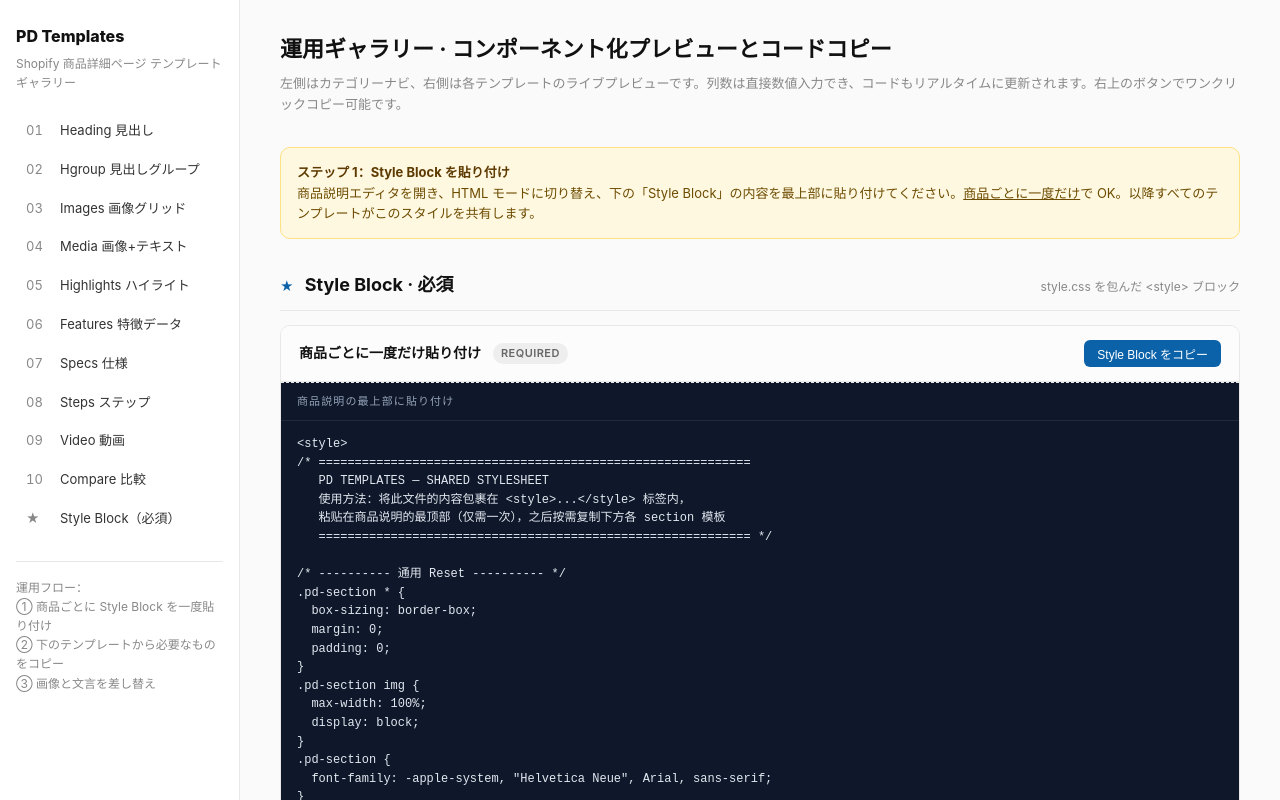
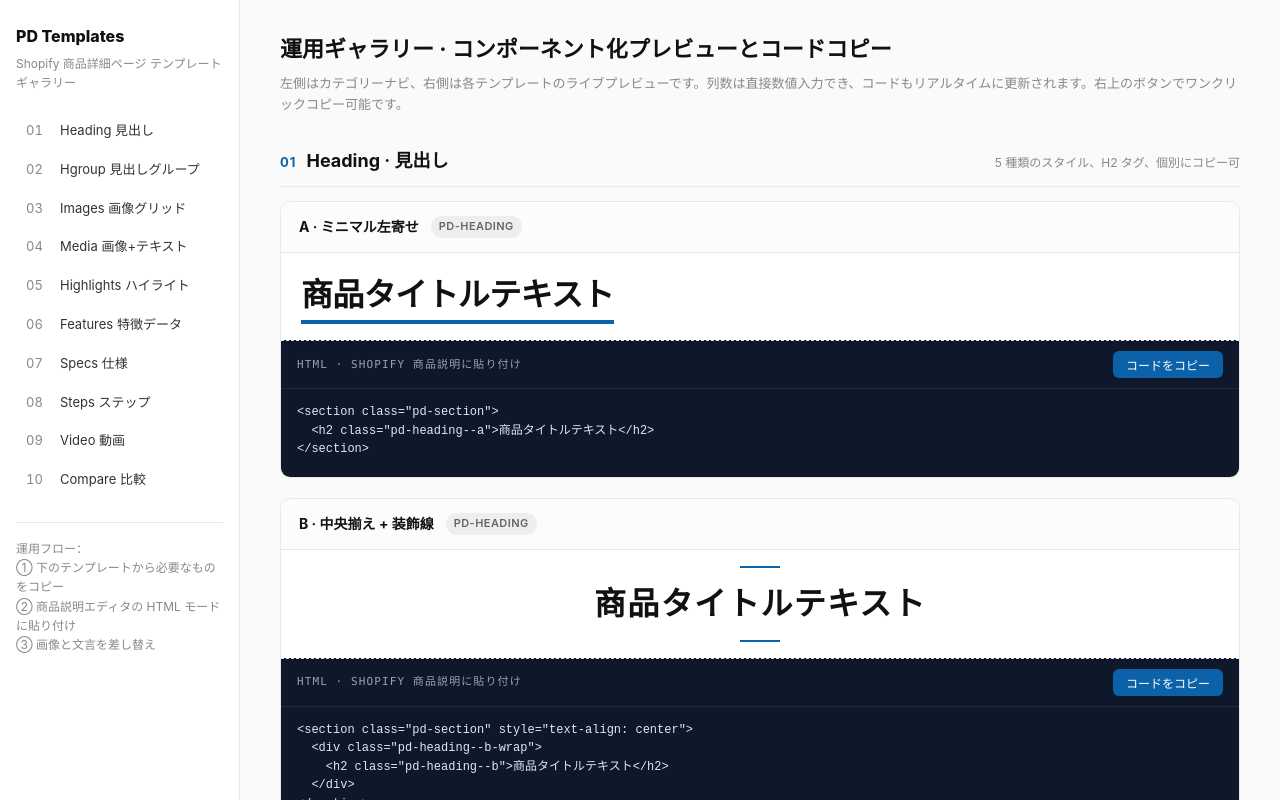
Before and after one commit to navic-nagoya/content-templates, a Vue app: page / in a window 1280 px wide. Shown: the top 800 px of the page. Built offline with nearby package versions, Linux system fonts and the light colour scheme.

Commit message:
docs: Remove Style Block process from AGENTS.md, README.md, and related documentation; clarify that styles are now managed by developers in Shopify themes

```diff
--- a/src/App.vue
+++ b/src/App.vue
@@ -1,5 +1,4 @@
 <script setup>
-import { ref } from 'vue'
 import HeadingSection from './components/sections/HeadingSection.vue'
 import HgroupSection from './components/sections/HgroupSection.vue'
 import ImagesSection from './components/sections/ImagesSection.vue'
@@ -10,7 +9,6 @@ import SpecsSection from './components/sections/SpecsSection.vue'
 import StepsSection from './components/sections/StepsSection.vue'
 import VideoSection from './components/sections/VideoSection.vue'
 import CompareSection from './components/sections/CompareSection.vue'
-import CopyButton from './components/CopyButton.vue'
 
 const NAV = [
   { num: '01', id: 'heading', label: 'Heading 見出し' },
@@ -24,19 +22,6 @@ const NAV = [
   { num: '09', id: 'video', label: 'Video 動画' },
   { num: '10', id: 'compare', label: 'Compare 比較' }
 ]
-
-// The `style.css` file content is fetched once and exposed as a <style>…</style>
-// block operators can paste at the top of their Shopify HTML editor.
-const styleBlock = ref('style.css を読み込み中…')
-fetch(new URL('../style.css', import.meta.url))
-  .then((r) => r.text())
-  .then((css) => {
-    styleBlock.value = `<style>\n${css}\n</style>`
-  })
-  .catch(() => {
-    styleBlock.value =
-      '読み込みに失敗しました。リポジトリ直下の style.css を直接開いてコピーしてください。'
-  })
 </script>
 
 <template>
@@ -49,15 +34,11 @@ fetch(new URL('../style.css', import.meta.url))
           <span class="app-nav__num">{{ n.num }}</span>
           <span>{{ n.label }}</span>
         </a>
-        <a href="#style-block">
-          <span class="app-nav__num">★</span>
-          <span>Style Block（必須）</span>
-        </a>
       </nav>
       <div class="app-sidebar__footer">
         運用フロー：<br />
-        ① 商品ごとに Style Block を一度貼り付け<br />
-        ② 下のテンプレートから必要なものをコピー<br />
+        ① 下のテンプレートから必要なものをコピー<br />
+        ② 商品説明エディタの HTML モードに貼り付け<br />
         ③ 画像と文言を差し替え
       </div>
     </aside>
@@ -69,36 +50,6 @@ fetch(new URL('../style.css', import.meta.url))
           左側はカテゴリーナビ、右側は各テンプレートのライブプレビューです。列数は直接数値入力でき、コードもリアルタイムに更新されます。右上のボタンでワンクリックコピー可能です。
         </p>
       </header>
-
-      <div class="app-callout">
-        <div>
-          <strong>ステップ 1：Style Block を貼り付け</strong><br />
-          商品説明エディタを開き、HTML モードに切り替え、下の「Style Block」の内容を最上部に貼り付けてください。<u>商品ごとに一度だけ</u>で OK。以降すべてのテンプレートがこのスタイルを共有します。
-        </div>
-      </div>
-
-      <section id="style-block" class="tpl-section">
-        <header class="tpl-section__head">
-          <span class="tpl-section__num">★</span>
-          <h3 class="tpl-section__title">Style Block · 必須</h3>
-          <p class="tpl-section__desc">style.css を包んだ &lt;style&gt; ブロック</p>
-        </header>
-        <div class="tpl-card">
-          <div class="tpl-card__head">
-            <h4 class="tpl-card__name">商品ごとに一度だけ貼り付け</h4>
-            <span class="tpl-card__badge">required</span>
-            <div class="tpl-card__controls">
-              <CopyButton :text="styleBlock" label="Style Block をコピー" />
-            </div>
-          </div>
-          <div class="tpl-card__code">
-            <div class="tpl-card__code-head">
-              <span class="tpl-card__code-title">商品説明の最上部に貼り付け</span>
-            </div>
-            <pre><code>{{ styleBlock }}</code></pre>
-          </div>
-        </div>
-      </section>
 
       <HeadingSection />
       <HgroupSection />
```
Also changed, not shown: 3 other files (tests, documents, lock files or other folders).
